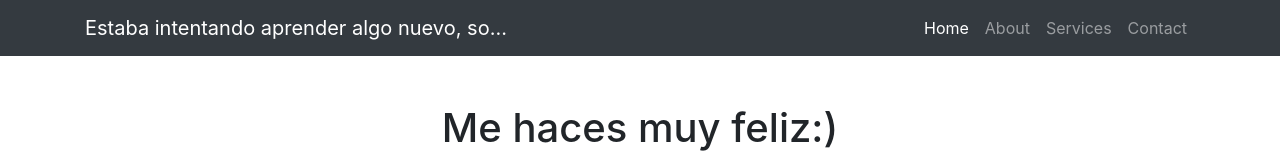
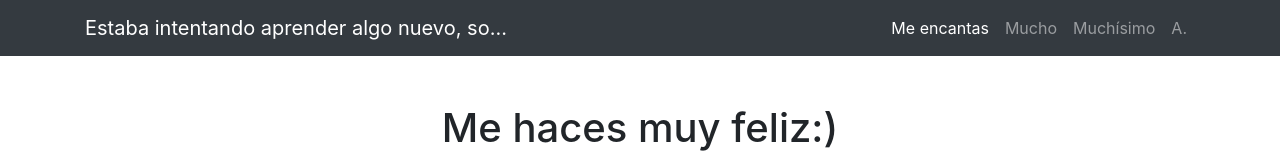
Before and after one commit to Cesarint/star, a website: page index.html in a window 1280 px wide. Shown: the top 160 px of the page. Drawn offline with Linux system fonts and the light colour scheme.

Commit message:
Update index.html

```diff
--- a/index.html
+++ b/index.html
@@ -27,18 +27,18 @@
       <div class="collapse navbar-collapse" id="navbarResponsive">
         <ul class="navbar-nav ml-auto">
           <li class="nav-item active">
-            <a class="nav-link" href="#">Home
+            <a class="nav-link" href="#">Me encantas
               <span class="sr-only">(current)</span>
             </a>
           </li>
           <li class="nav-item">
-            <a class="nav-link" href="#">About</a>
+            <a class="nav-link" href="#">Mucho</a>
           </li>
           <li class="nav-item">
-            <a class="nav-link" href="#">Services</a>
+            <a class="nav-link" href="#">Muchísimo</a>
           </li>
           <li class="nav-item">
-            <a class="nav-link" href="#">Contact</a>
+            <a class="nav-link" href="#">A.</a>
           </li>
         </ul>
       </div>
```
